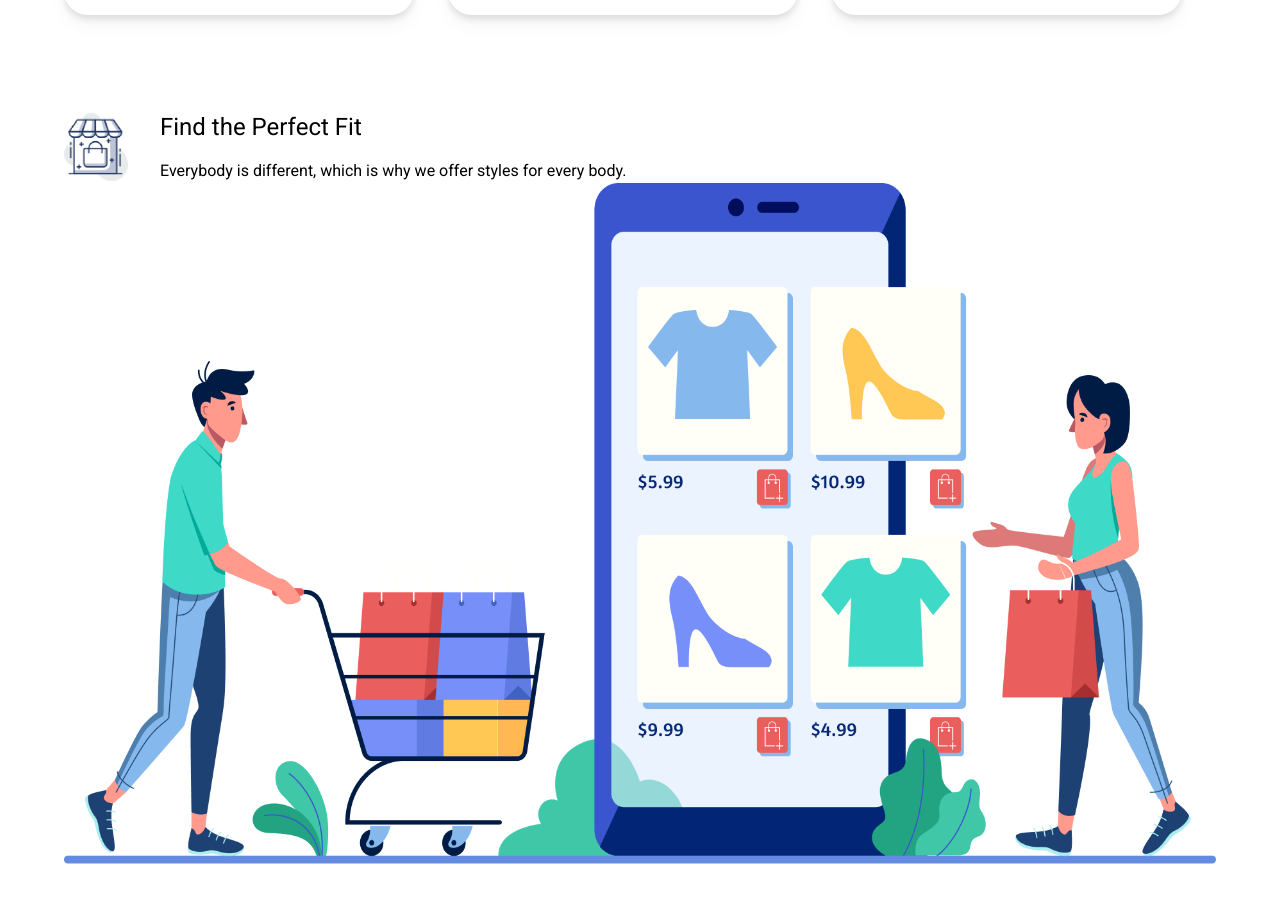
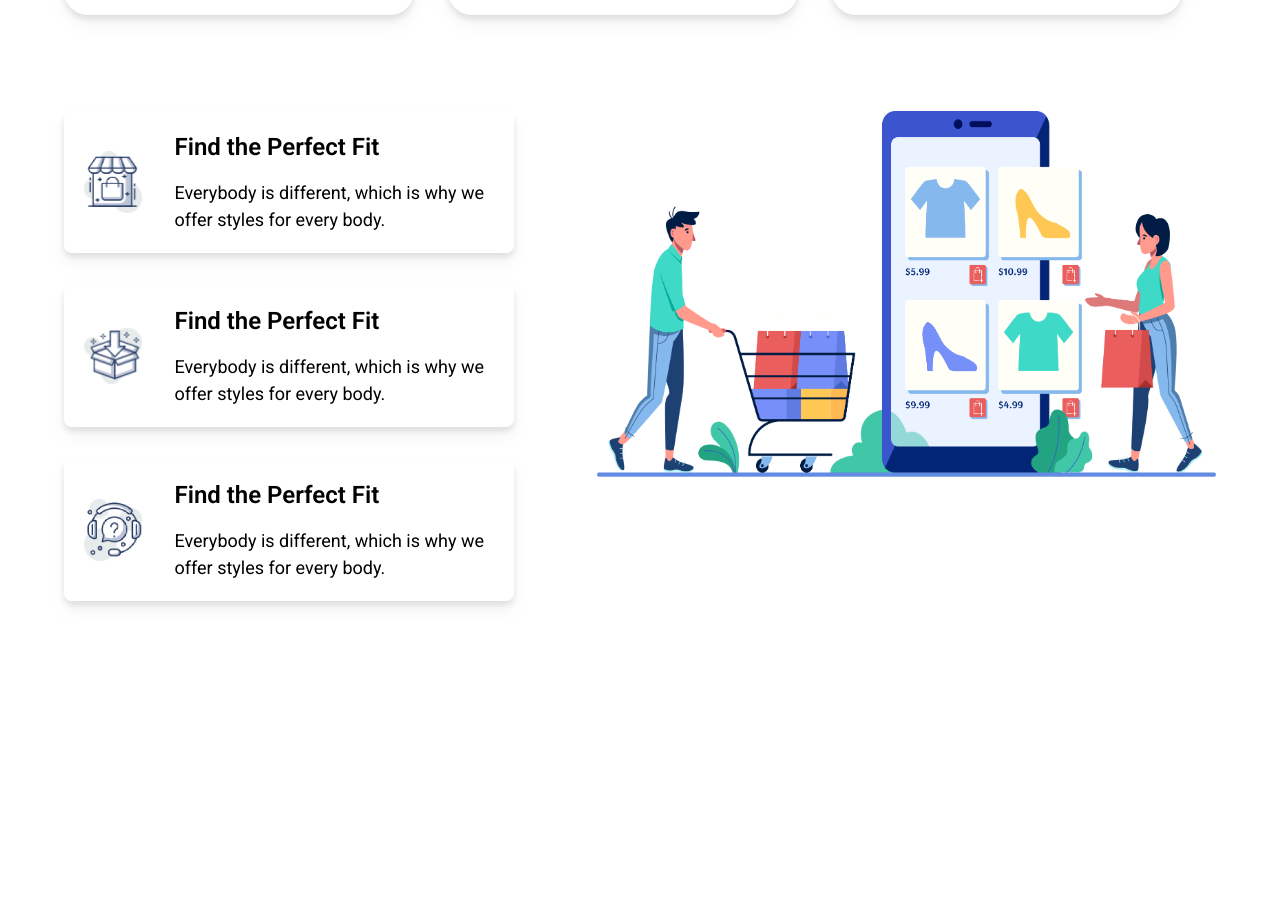
Before and after one commit to Abdur55/panguin, a plain HTML site: page index.html in a window 1280 px wide. Shown: the part 1987-2890 px from the top of the page. After the commit the page ends 2684 px from the top, so only its background shows below. Drawn offline with nearby package versions, Linux system fonts and the light colour scheme.

Commit message:
added all the thing

```diff
--- a/index.html
+++ b/index.html
@@ -185,15 +185,36 @@
 
 
       <section class="my-24 ">
-             <div>
-                  <div>
-                       <div class="flex items-center gap-8 ">
+             <div class="flex gap-[83px] ">
+                  <div class="space-y-8">
+                    <!-- card-1 -->
+                       <div class="flex items-center gap-8 w-[450px] bg-[#FFFFFF] rounded-lg p-5  drop-shadow-lg">
                           <div>
-                             <img class="w-16" src="icons/house.png" alt="">
+                             <img class="w-24" src="icons/house.png" alt="">
                           </div>
                            <div class="space-y-4">
-                            <h3 class="text-2xl ">Find the Perfect Fit</h3>
-                           <p>Everybody is different, which is why we
+                            <h3 class="text-2xl  font-semibold">Find the Perfect Fit</h3>
+                           <p class="text-[18px]"> Everybody is different, which is why we
+                             offer styles for every body.</p></div>
+                       </div>
+                    <!-- card-2 -->
+                       <div class="flex items-center gap-8 w-[450px] bg-[#FFFFFF] rounded-lg p-5  drop-shadow-lg">
+                          <div>
+                             <img class="w-24" src="icons/box.png" alt="">
+                          </div>
+                           <div class="space-y-4">
+                            <h3 class="text-2xl  font-semibold">Find the Perfect Fit</h3>
+                           <p class="text-[18px]"> Everybody is different, which is why we
+                             offer styles for every body.</p></div>
+                       </div>
+                    <!-- card-3 -->
+                       <div class="flex items-center gap-8 w-[450px] bg-[#FFFFFF] rounded-lg p-5  drop-shadow-lg">
+                          <div>
+                             <img class="w-24" src="icons/question.png" alt="">
+                          </div>
+                           <div class="space-y-4">
+                            <h3 class="text-2xl  font-semibold">Find the Perfect Fit</h3>
+                           <p class="text-[18px]"> Everybody is different, which is why we
                              offer styles for every body.</p></div>
                        </div>
                   </div>
```
